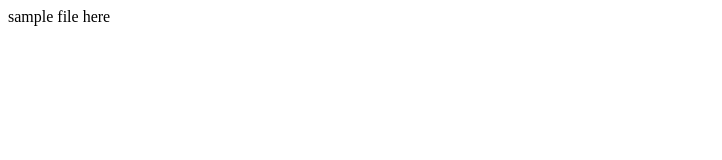
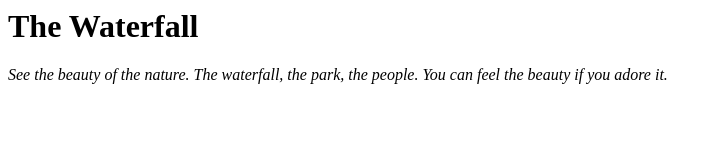
Before and after one commit to tinmoelwin23/tina, a plain HTML site: page index.html in a window 1280 px wide. Shown: the whole page, without its empty margins (0-722 px from the left). Drawn offline with Linux system fonts and the light colour scheme.

Commit message:
Update index.html
new code

```diff
--- a/index.html
+++ b/index.html
@@ -1,9 +1,10 @@
 <!DOCTYPE>
 <html>
   <head>
-    <title> sample Tine </title>
+    <title> My Beautiful World! </title>
   </head>
   <body>
-      <p> sample file here </p>
+      <h1> The Waterfall</h1>
+      <p> <i> See the beauty of the nature. The waterfall, the park, the people. You can feel the beauty if you adore it.</i></p>
   </body>
 </html>
```
